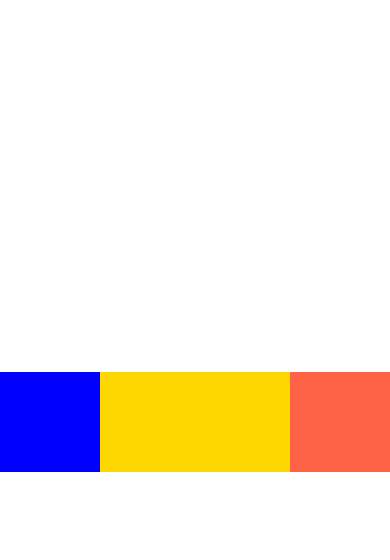
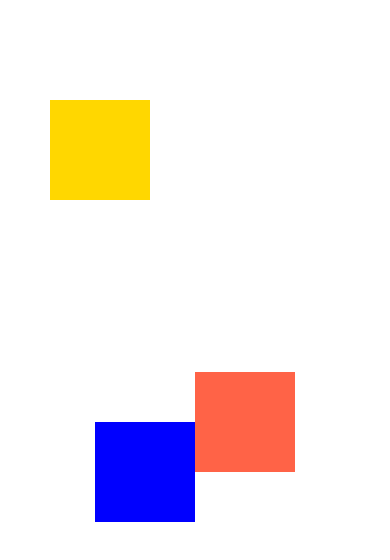
Before and after one commit to shrikantkalar023/learning-React-Native, a React Native app: screen / in a window 390 px wide. Shown: the top 560 px of the page. Built offline with nearby package versions, Linux system fonts and the light colour scheme.

Commit message:
absolute & relative position

```diff
--- a/App.tsx
+++ b/App.tsx
@@ -11,21 +11,22 @@ export default function App() {
         alignItems: "center", // default is stretch
       }}
     >
-      {/* flexBasis: 100 is same as width: 100 below */}
       <View
         style={{
           backgroundColor: "blue",
-          flexBasis: 100,
-          flexGrow: 1, // same as setting flex: 1
+          width: 100,
           height: 100,
+          top: 50, // this is absolute positioning
         }}
       />
       <View
         style={{
           backgroundColor: "gold",
-          width: 400,
+          width: 100,
+          top: 100,
+          left: 50,
           height: 100,
-          flexShrink: 1, // same as setting flex: -1
+          position: "absolute",
         }}
       />
       <View style={{ backgroundColor: "tomato", width: 100, height: 100 }} />
```
Also changed, not shown: 1 other file (tests, documents, lock files or other folders).
